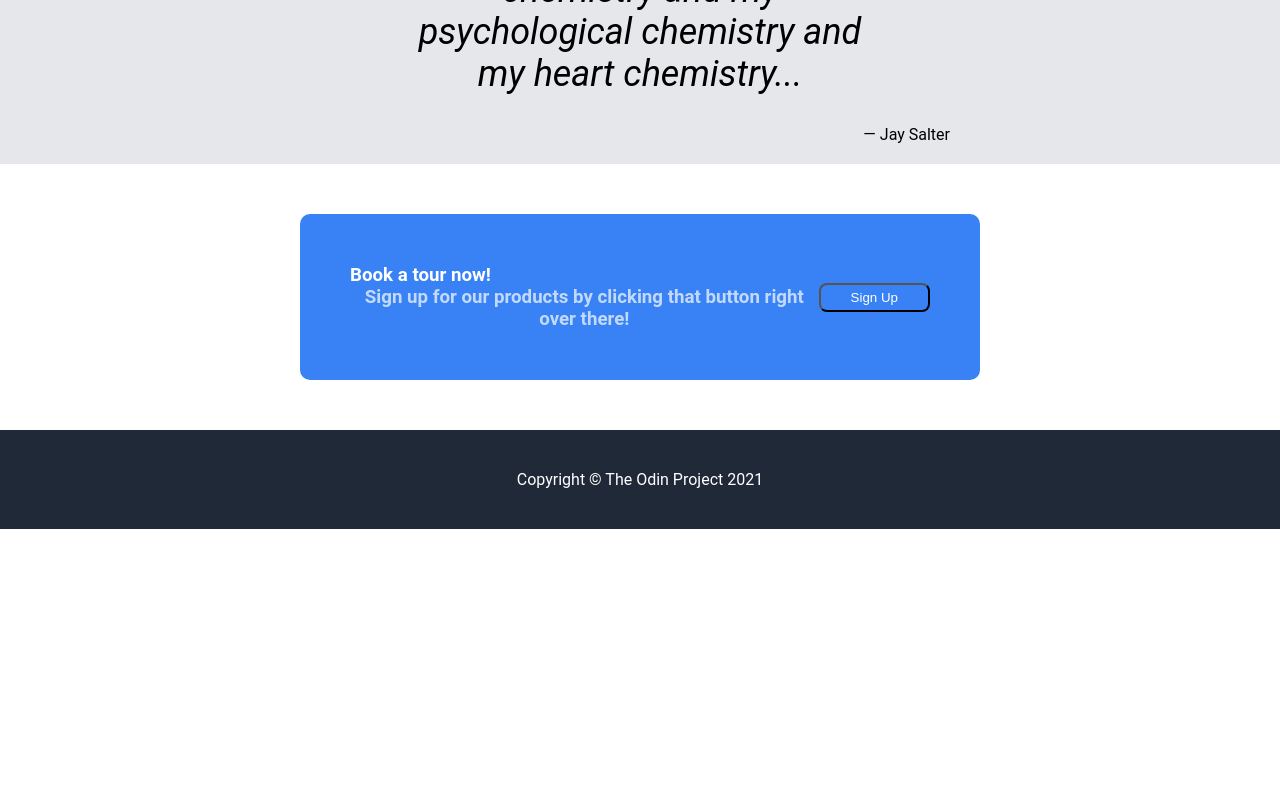
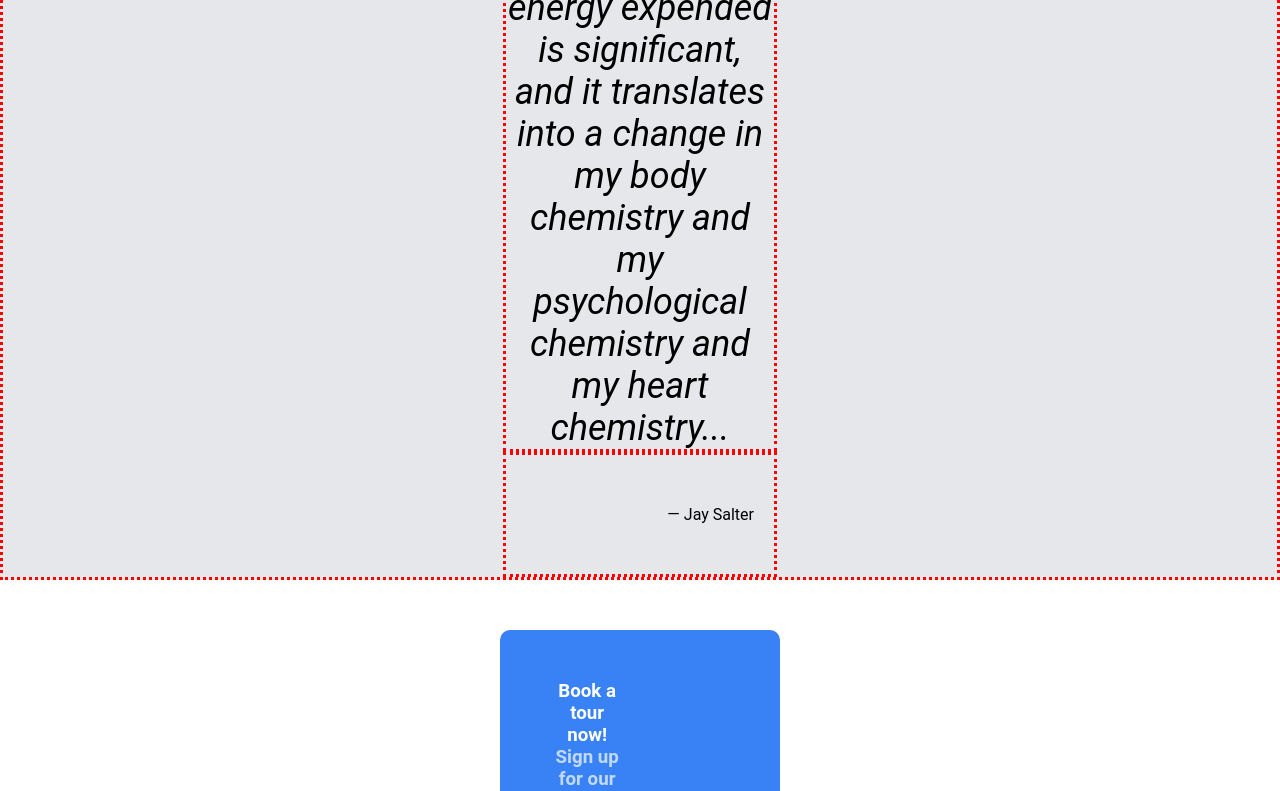
Before and after one commit to rodney-zhu/Odin-Project-Landing-Page, a plain HTML site: page index.html in a window 1280 px wide. Shown: the part 1080-1871 px from the top of the page. Before the commit the page ends 1609 px from the top, so only its background shows below. Drawn offline with Linux system fonts and the light colour scheme.

Commit message:
Fix margin for quote and sign up sections

```diff
--- a/style.css
+++ b/style.css
@@ -135,36 +135,34 @@
 
 .quote-section{
     background-color: #E5E7EB;
-    margin-bottom: 40px;
     display: flex;
     flex-direction: column;
-    padding: 0px 200px;
-}
-
-.signature{
-    padding-bottom: 20px;
-    padding-right: 50px;
-    font-family: 'Roboto', arial;
-    text-align: right;
-    margin: 0 80px;
-
+    justify-content: center;
+    border: dotted red;
 }
 
 
 .quote-section .text{
-    max-width: 800px;
     font-size: 36px;
     font-style: italic;
     font: #1F2937;
-    padding: 30px 200px;
+    border: dotted red;
+    margin: 0px 500px;
 }
 
+.signature{
+    padding: 50px 20px;
+    font-family: 'Roboto', arial;
+    text-align: right;
+    border: dotted red;
+    margin: 0px 500px;
+}
  /* call-to-action-section */
 
 .call-to-action-section{
 
     background-color: #3882F6 ;
-    margin: 50px 300px;
+    margin: 50px 500px;
     padding: 50px 50px;
     display: flex;
     align-items: center;
```
